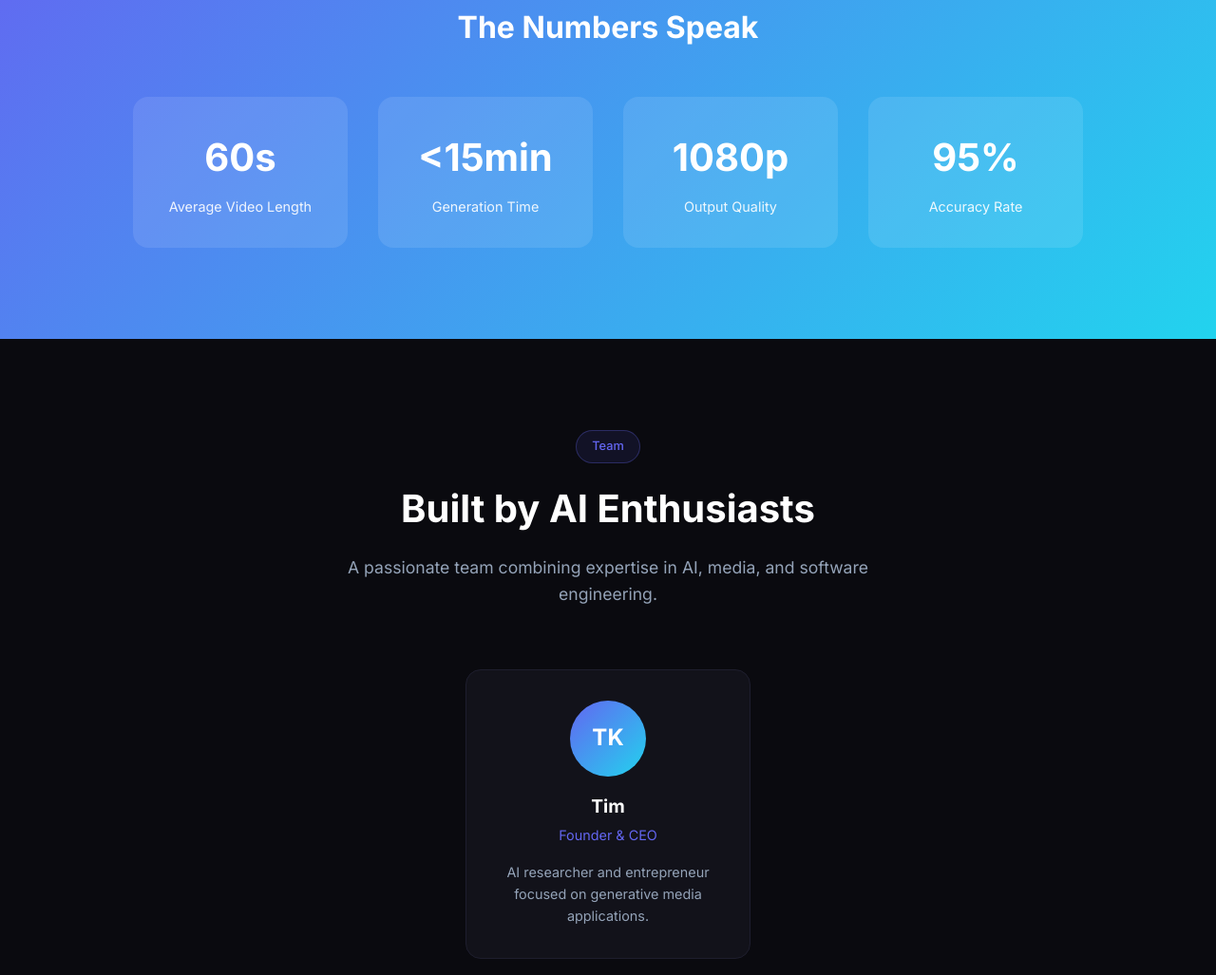
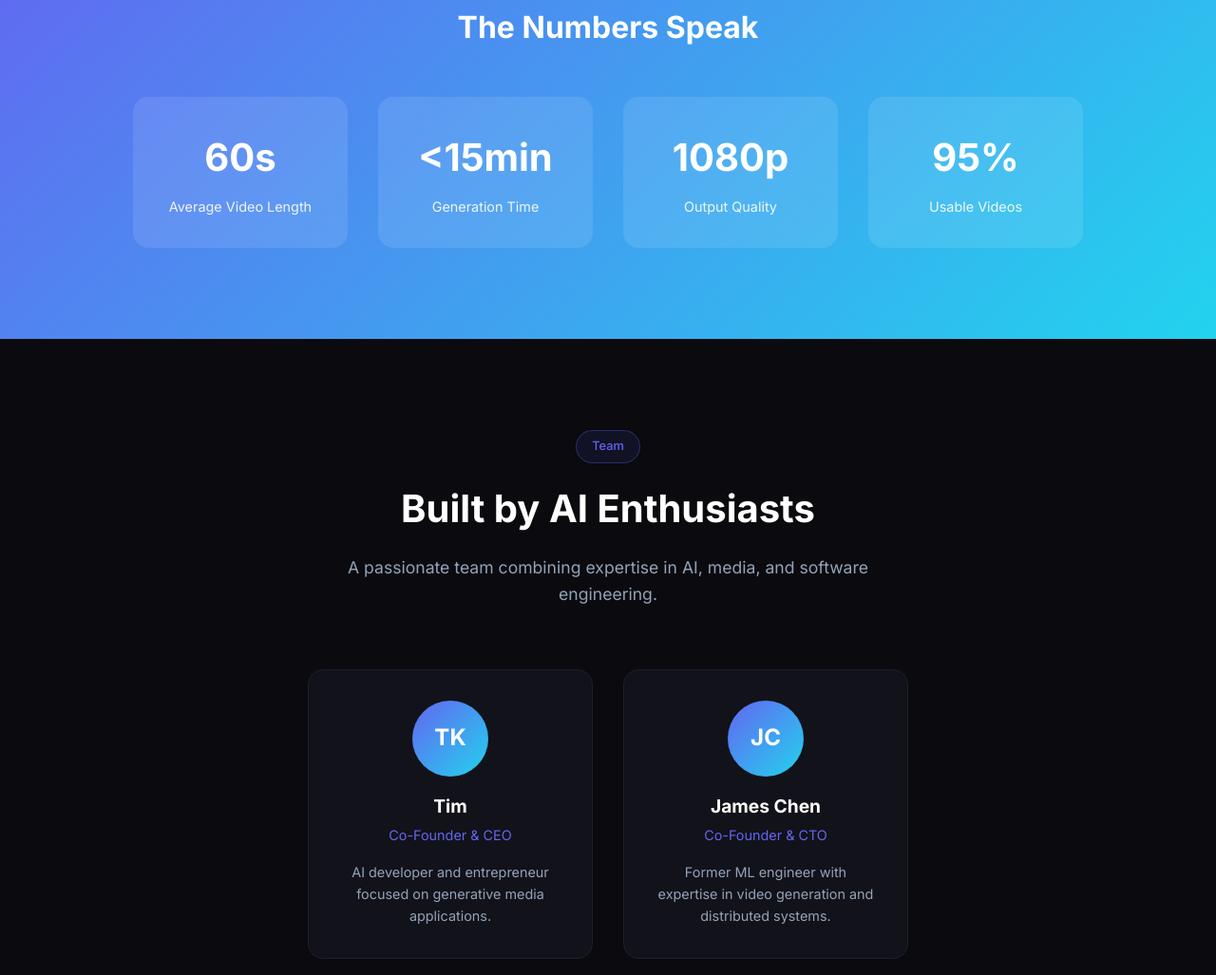
Before and after one commit to timkaltenbach/vera, a plain HTML site: page index.html in a window 1280 px wide. Shown: the part 4005-5032 px from the top of the page at 95% size. Drawn offline with Linux system fonts and the light colour scheme.

Commit message:
Add CTO to team section

```diff
--- a/index.html
+++ b/index.html
@@ -251,7 +251,7 @@
                 </div>
                 <div class="metric">
                     <div class="metric-value">95%</div>
-                    <div class="metric-label">Accuracy Rate</div>
+                    <div class="metric-label">Usable Videos</div>
                 </div>
             </div>
         </div>
@@ -267,8 +267,14 @@
             <div class="team-card">
                 <div class="team-avatar">TK</div>
                 <h3>Tim</h3>
-                <p class="team-role">Founder & CEO</p>
-                <p class="team-bio">AI researcher and entrepreneur focused on generative media applications.</p>
+                <p class="team-role">Co-Founder & CEO</p>
+                <p class="team-bio">AI developer and entrepreneur focused on generative media applications.</p>
+            </div>
+            <div class="team-card">
+                <div class="team-avatar">JC</div>
+                <h3>James Chen</h3>
+                <p class="team-role">Co-Founder & CTO</p>
+                <p class="team-bio">Former ML engineer with expertise in video generation and distributed systems.</p>
             </div>
         </div>
     </section>
```
